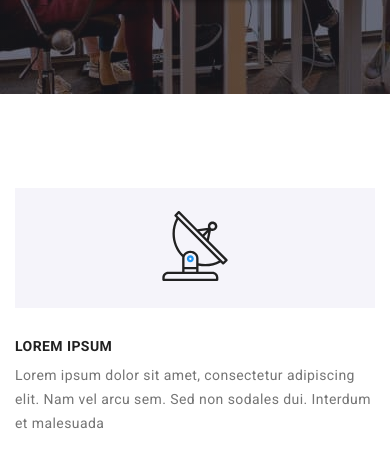
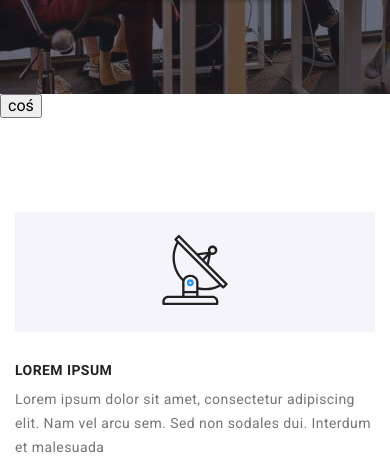
Before and after one commit to KarolinaBrzezinska/goit-markup-hw-07, a plain HTML site: page index.html in a window 390 px wide. Shown: the part 387-844 px from the top of the page. Drawn offline with nearby package versions, Linux system fonts and the light colour scheme.

Commit message:
menu mobile

```diff
--- a/index.html
+++ b/index.html
@@ -81,7 +81,9 @@
           </button>
         </div>
       </section>
+<button type="button" class="buttons__menu-btn" data-mobile-menu-open>coś
 
+          </button>
       <section class="feature">
         <div class="feature__container container">
           <ul class="feature__container__list list">
```
